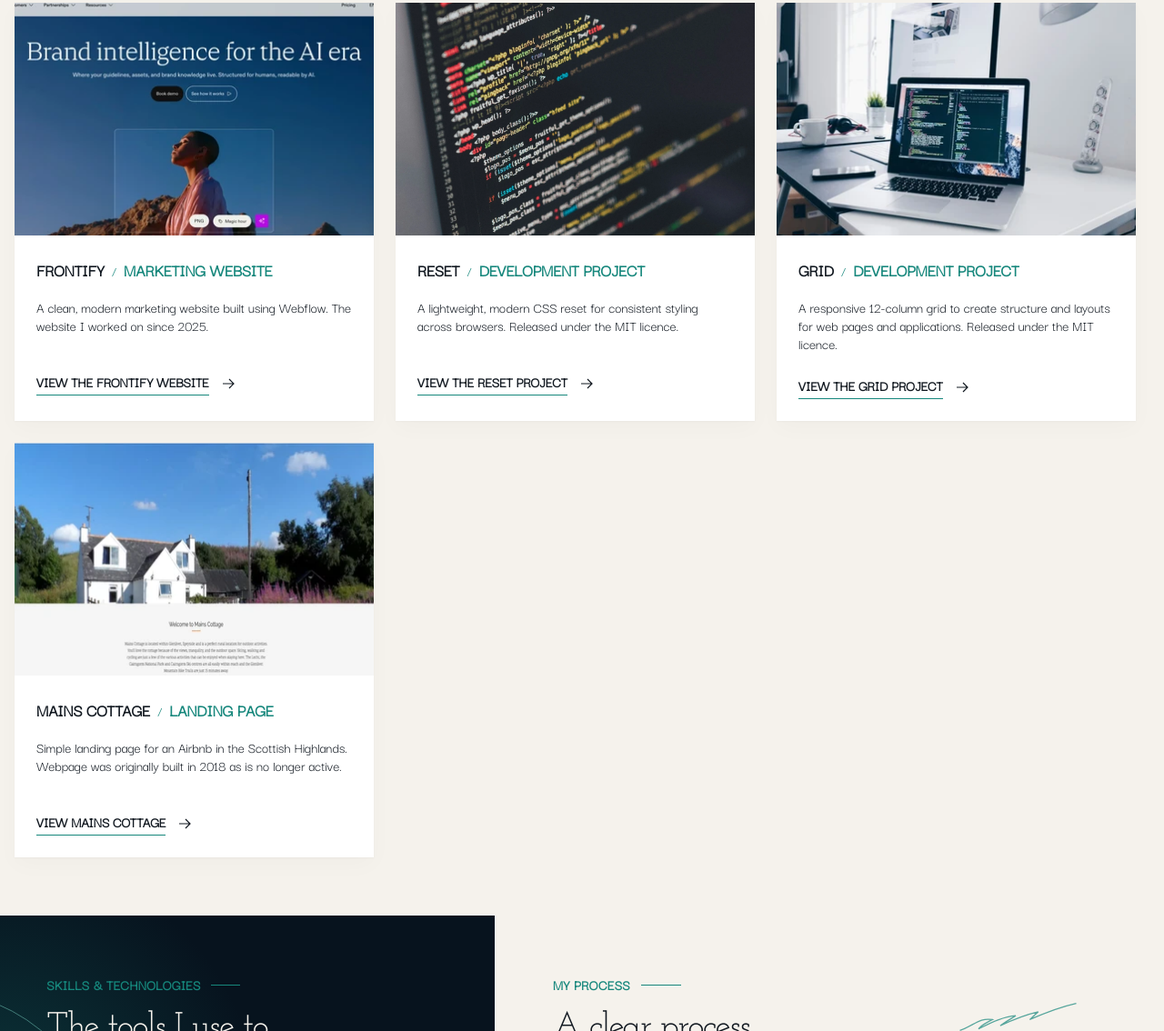
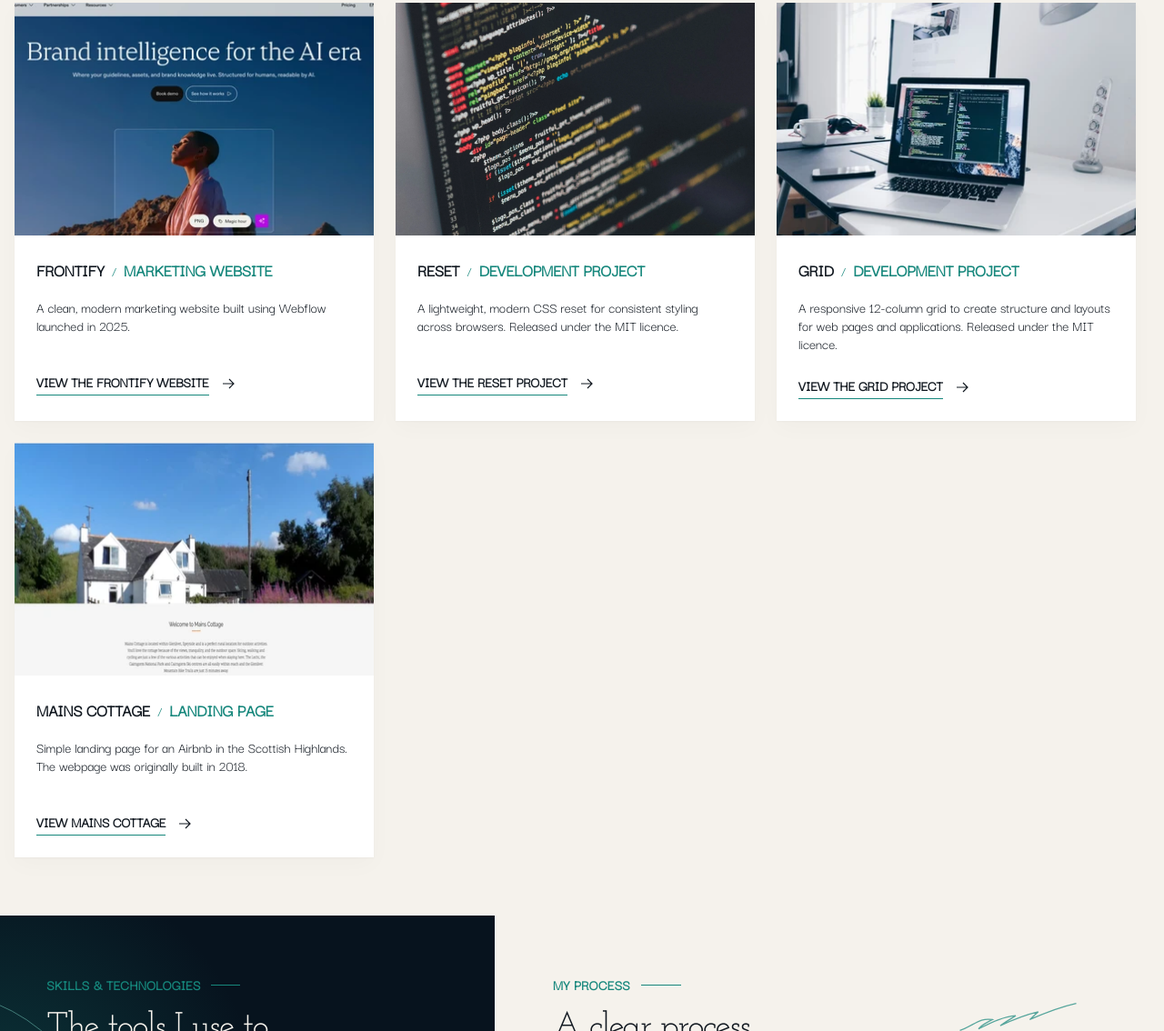
Before and after one commit to hackdanismo/dan-jackson-website, a website: page index.html in a window 1280 px wide. Shown: the part 1666-2800 px from the top of the page at 91% size. Drawn offline with Linux system fonts and the light colour scheme.

Commit message:
chore: update static text content within the project listings

```diff
--- a/index.html
+++ b/index.html
@@ -619,7 +619,7 @@
                                 </div>
 
                                 <p class="project-card__description">
-                                    A clean, modern marketing website built using Webflow. The website I worked on since 2025.
+                                    A clean, modern marketing website built using Webflow launched in 2025.
                                 </p>
 
                                 <a href="https://www.frontify.com/en" target="_blank" rel="noopener noreferrer" class="project-card__link">
@@ -757,7 +757,7 @@
                                 </div>
 
                                 <p class="project-card__description">
-                                    Simple landing page for an Airbnb in the Scottish Highlands. Webpage was originally built in 2018 as is no longer active.
+                                    Simple landing page for an Airbnb in the Scottish Highlands. The webpage was originally built in 2018.
                                 </p>
 
                                 <a href="https://hackdanismo.github.io/mains-cottage/" target="_blank" rel="noopener noreferrer"  class="project-card__link">
```
